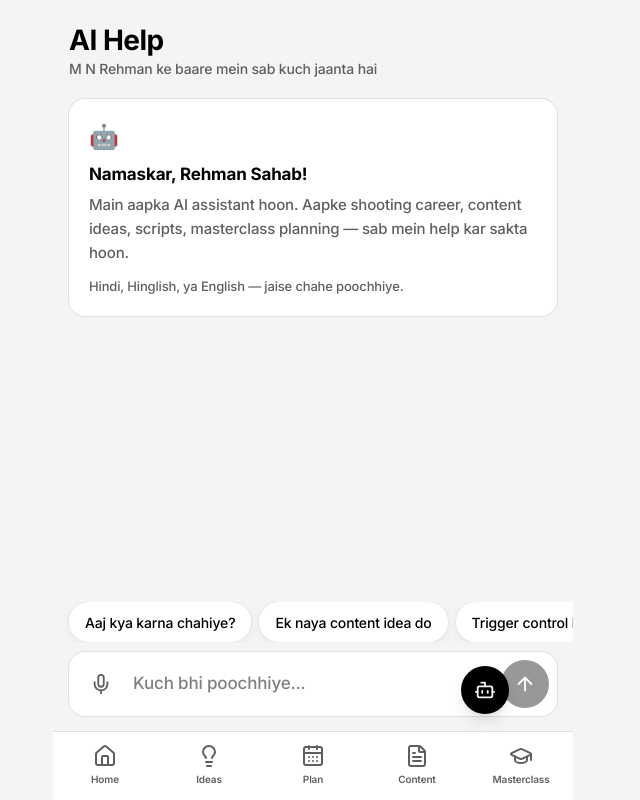
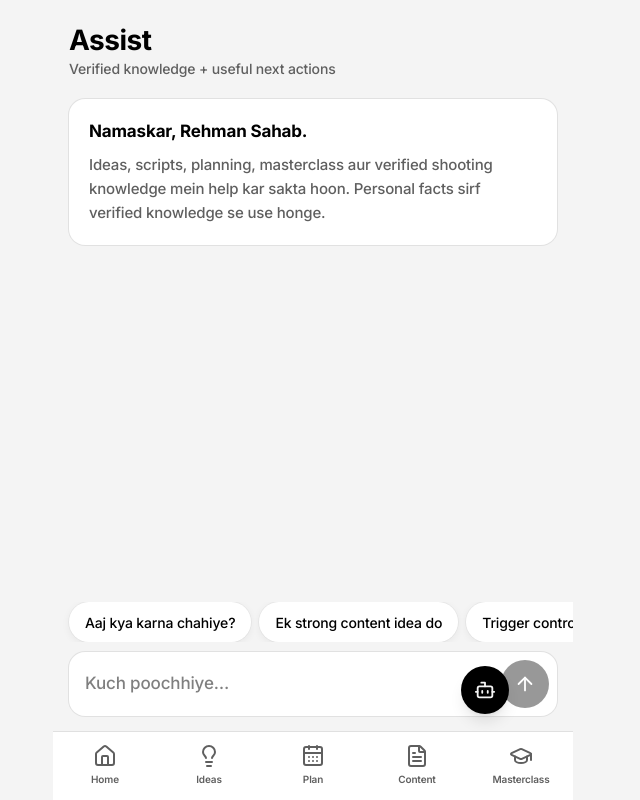
Before and after one commit to h55n/shooting-os, a Next.js app: page /assistant in a window 1280 px wide. Shown: the whole page, without its empty margins (327-967 px from the left). Built offline with nearby package versions, Linux system fonts and the light colour scheme.

Commit message:
feat: make assist contextual and action oriented

```diff
--- a/app/assistant/page.tsx
+++ b/app/assistant/page.tsx
@@ -1,208 +1,93 @@
-"use client";
+'use client';
 
-import { useEffect, useRef, useState } from "react";
-import { Mic, ArrowUp, RefreshCw } from "lucide-react";
+import { useEffect, useRef, useState } from 'react';
+import Link from 'next/link';
+import { ArrowUp, RefreshCw } from 'lucide-react';
 
-type Msg = { role: "user" | "ai"; text: string };
+type AssistAction = { type: 'navigate'; label: string; href: string };
+type Msg = { role: 'user' | 'ai'; text: string; actions?: AssistAction[] };
 
 const chips = [
-  "Aaj kya karna chahiye?",
-  "Ek naya content idea do",
-  "Trigger control ke baare mein batao",
-  "Masterclass plan kya hai?",
+  'Aaj kya karna chahiye?',
+  'Ek strong content idea do',
+  'Trigger control ke baare mein batao',
+  'Masterclass ka next step kya hai?',
 ];
 
 export default function Help() {
   const [msgs, setMsgs] = useState<Msg[]>([]);
-  const [input, setInput] = useState("");
+  const [input, setInput] = useState('');
   const [thinking, setThinking] = useState(false);
   const [error, setError] = useState<string | null>(null);
   const endRef = useRef<HTMLDivElement>(null);
-  const conversationHistory = useRef<{ role: "user" | "assistant"; content: string }[]>([]);
+  const history = useRef<{ role: 'user' | 'assistant'; content: string }[]>([]);
+  const conversationId = useRef<string | undefined>(undefined);
 
-  useEffect(() => {
-    endRef.current?.scrollIntoView({ behavior: "smooth" });
-  }, [msgs, thinking]);
+  useEffect(() => { endRef.current?.scrollIntoView({ behavior: 'smooth' }); }, [msgs, thinking]);
 
-  const send = async (text: string) => {
+  async function send(text: string) {
     const q = text.trim();
     if (!q || thinking) return;
-
-    setError(null);
-    setInput("");
-    setMsgs((m) => [...m, { role: "user", text: q }]);
-    setThinking(true);
-
-    // Add to history for context
-    conversationHistory.current.push({ role: "user", content: q });
+    setError(null); setInput(''); setThinking(true);
+    setMsgs((current) => [...current, { role: 'user', text: q }]);
+    history.current.push({ role: 'user', content: q });
 
     try {
-      const res = await fetch("/api/assistant", {
-        method: "POST",
-        headers: { "Content-Type": "application/json" },
-        body: JSON.stringify({
-          message: q,
-          conversationHistory: conversationHistory.current.slice(-8),
-        }),
+      const response = await fetch('/api/assistant', {
+        method: 'POST',
+        headers: { 'Content-Type': 'application/json' },
+        body: JSON.stringify({ message: q, conversationId: conversationId.current, conversationHistory: history.current.slice(-8) }),
       });
-
-      const data = await res.json();
-
-      if (!res.ok || !data.ok) {
-        throw new Error(data.error ?? "Server error");
+      const body = await response.json();
+      if (!response.ok || !body.ok) throw new Error(body.userMessage || 'Assist response nahi de saka.');
+      const data = body.data;
+      conversationId.current = data.conversationId;
+      history.current.push({ role: 'assistant', content: data.reply });
+      setMsgs((current) => [...current, { role: 'ai', text: data.reply, actions: data.actions }]);
+    } catch (cause) {
+      history.current.pop();
+      setMsgs((current) => current.slice(0, -1));
+      setError(cause instanceof Error ? cause.message : 'Kuch gadbad ho gayi. Dobara try karein.');
+    } finally { setThinking(false); }
   }
 
-      const reply = data.reply as string;
-      conversationHistory.current.push({ role: "assistant", content: reply });
-      setMsgs((m) => [...m, { role: "ai", text: reply }]);
-    } catch (e) {
-      const errMsg =
-        e instanceof Error && e.message.includes("fetch")
-          ? "Network error — internet check karein."
-          : "Kuch gadbad ho gayi. Dobara try karein.";
-      setError(errMsg);
-      // Remove the user message that failed
-      conversationHistory.current.pop();
-      setMsgs((m) => m.slice(0, -1));
-    } finally {
-      setThinking(false);
+  function clearChat() {
+    setMsgs([]); setError(null); setInput(''); history.current = []; conversationId.current = undefined;
   }
-  };
-
-  const clearChat = () => {
-    setMsgs([]);
-    setError(null);
-    conversationHistory.current = [];
-  };
 
   return (
-    <>
     <div className="flex min-h-[calc(100dvh-140px)] flex-col -mx-4 -mt-6 px-4 pt-6">
-        {/* Header */}
       <div className="mb-5 flex items-center justify-between">
         <div>
-            <h1 className="page-title">AI Help</h1>
-            <p className="mt-0.5 text-[14px] text-muted-foreground">
-              M N Rehman ke baare mein sab kuch jaanta hai
-            </p>
+          <h1 className="page-title">Assist</h1>
+          <p className="mt-0.5 text-[14px] text-muted-foreground">Verified knowledge + useful next actions</p>
         </div>
-          {msgs.length > 0 && (
-            <button
-              onClick={clearChat}
-              className="flex items-center gap-1.5 rounded-full bg-card px-3 py-2 text-[13px] text-muted-foreground shadow-[0_0_0_1px_rgba(0,0,0,0.08)] active:scale-95 transition-transform"
-            >
-              <RefreshCw size={13} />
-              Naya
-            </button>
-          )}
+        {msgs.length > 0 && <button onClick={clearChat} className="flex min-h-11 items-center gap-1.5 rounded-full bg-card px-3 text-[13px] text-muted-foreground shadow-[0_0_0_1px_rgba(0,0,0,0.08)]"><RefreshCw size={13} />Naya</button>}
       </div>
 
-        <div className="flex-1 space-y-4 pb-4">
-          {msgs.length === 0 && !thinking && (
-            <div className="rounded-2xl bg-card p-5 shadow-[0_0_0_1px_rgba(0,0,0,0.08)]">
-              <p className="text-[24px]">🤖</p>
-              <p className="mt-2 text-[17px] font-bold leading-snug">
-                Namaskar, Rehman Sahab!
-              </p>
-              <p className="mt-1.5 text-[15px] leading-[24px] text-muted-foreground">
-                Main aapka AI assistant hoon. Aapke shooting career, content ideas, scripts,
-                masterclass planning — sab mein help kar sakta hoon.
-              </p>
-              <p className="mt-3 text-[13px] text-muted-foreground">
-                Hindi, Hinglish, ya English — jaise chahe poochhiye.
-              </p>
+      <div className="flex-1 space-y-4 pb-36">
+        {msgs.length === 0 && !thinking && <div className="rounded-2xl bg-card p-5 shadow-[0_0_0_1px_rgba(0,0,0,0.08)]"><p className="text-[17px] font-bold">Namaskar, Rehman Sahab.</p><p className="mt-2 text-[15px] leading-6 text-muted-foreground">Ideas, scripts, planning, masterclass aur verified shooting knowledge mein help kar sakta hoon. Personal facts sirf verified knowledge se use honge.</p></div>}
+        {error && <div className="rounded-xl bg-[#FFF1F0] px-4 py-3 text-[15px] text-[#D92D20]">⚠️ {error}</div>}
+        {msgs.map((msg, index) => msg.role === 'user' ? (
+          <div key={index} className="flex justify-end"><p className="max-w-[82%] rounded-2xl bg-foreground px-4 py-3 text-[17px] leading-[26px] text-background">{msg.text}</p></div>
+        ) : (
+          <div key={index}>
+            <p className="mb-1.5 text-[12px] font-semibold text-muted-foreground">Assist</p>
+            <div className="max-w-[92%] rounded-2xl bg-card px-4 py-3 text-[17px] leading-[28px] shadow-[0_0_0_1px_rgba(0,0,0,0.08)]">{msg.text.split('\n').map((line, i) => <p key={i} className={i ? 'mt-2' : ''}>{line}</p>)}</div>
+            {msg.actions?.length ? <div className="mt-2 flex flex-wrap gap-2">{msg.actions.map((action) => <Link key={action.href} href={action.href} className="min-h-11 rounded-full bg-secondary px-4 py-3 text-[13px] font-bold">{action.label}</Link>)}</div> : null}
           </div>
-          )}
+        ))}
+        {thinking && <div className="inline-flex gap-2 rounded-2xl bg-card px-4 py-3 text-muted-foreground shadow-[0_0_0_1px_rgba(0,0,0,0.08)]"><span className="size-2 animate-bounce rounded-full bg-primary" /><span className="size-2 animate-bounce rounded-full bg-primary [animation-delay:150ms]" /><span className="size-2 animate-bounce rounded-full bg-primary [animation-delay:300ms]" /></div>}
+        <div ref={endRef} />
+      </div>
 
-          {error && (
-            <div className="rounded-xl bg-[#FFF1F0] px-4 py-3 text-[15px] text-[#D92D20]">
-              ⚠️ {error}
-            </div>
-          )}
-
-          {msgs.map((m, i) =>
-            m.role === "user" ? (
-              <div key={i} className="flex justify-end">
-                <p className="max-w-[82%] rounded-2xl bg-foreground px-4 py-3 text-[17px] leading-[26px] text-background">
-                  {m.text}
-                </p>
-              </div>
-            ) : (
-              <div key={i}>
-                <p className="mb-1.5 text-[12px] font-semibold text-muted-foreground">
-                  🤖 Shooter AI
-                </p>
-                <div className="max-w-[90%] rounded-2xl bg-card px-4 py-3 text-[17px] leading-[28px] shadow-[0_0_0_1px_rgba(0,0,0,0.08)]">
-                  {m.text.split("\n").map((line, li) => (
-                    <p key={li} className={li > 0 ? "mt-2" : ""}>
-                      {line}
-                    </p>
-                  ))}
+      <div className="fixed bottom-[calc(76px+env(safe-area-inset-bottom))] left-1/2 z-30 w-full max-w-[520px] -translate-x-1/2 bg-background px-4 pb-2 pt-2">
+        {msgs.length === 0 && <div className="no-scrollbar -mx-4 mb-2.5 flex gap-2 overflow-x-auto px-4">{chips.map((chip) => <button key={chip} onClick={() => send(chip)} className="card-surface min-h-10 shrink-0 rounded-full px-4 text-[14px]">{chip}</button>)}</div>}
+        <form onSubmit={(event) => { event.preventDefault(); void send(input); }} className="flex items-center gap-2 rounded-2xl bg-card p-2 shadow-[0_0_0_1px_rgba(0,0,0,0.08)]">
+          <input value={input} onChange={(event) => setInput(event.target.value)} placeholder="Kuch poochhiye…" className="min-h-12 flex-1 bg-transparent px-2 text-[17px] outline-none" disabled={thinking} />
+          <button type="submit" className="grid size-12 shrink-0 place-items-center rounded-full bg-primary text-primary-foreground disabled:opacity-40" disabled={!input.trim() || thinking}><ArrowUp size={22} /></button>
+        </form>
       </div>
     </div>
-            ),
-          )}
-
-          {thinking && (
-            <div>
-              <p className="mb-1.5 text-[12px] font-semibold text-muted-foreground">
-                🤖 Shooter AI
-              </p>
-              <p className="inline-flex items-center gap-2 rounded-2xl bg-card px-4 py-3 text-[16px] text-muted-foreground shadow-[0_0_0_1px_rgba(0,0,0,0.08)]">
-                <span className="size-2 animate-bounce rounded-full bg-[#0F7FFF]" style={{ animationDelay: "0ms" }} />
-                <span className="size-2 animate-bounce rounded-full bg-[#0F7FFF]" style={{ animationDelay: "150ms" }} />
-                <span className="size-2 animate-bounce rounded-full bg-[#0F7FFF]" style={{ animationDelay: "300ms" }} />
-              </p>
-            </div>
-          )}
-          <div ref={endRef} />
-        </div>
-      </div>
-
-      {/* Input bar */}
-      <div className="fixed bottom-[calc(76px+env(safe-area-inset-bottom))] left-1/2 z-30 w-full max-w-[520px] -translate-x-1/2 bg-background px-4 pb-2 pt-2">
-        {msgs.length === 0 && (
-          <div className="no-scrollbar -mx-4 mb-2.5 flex gap-2 overflow-x-auto px-4">
-            {chips.map((c) => (
-              <button
-                key={c}
-                onClick={() => send(c)}
-                className="card-surface min-h-[40px] shrink-0 rounded-full px-4 text-[14px] active:scale-95 transition-transform"
-              >
-                {c}
-              </button>
-            ))}
-          </div>
-        )}
-        <form
-          onSubmit={(e) => {
-            e.preventDefault();
-            send(input);
-          }}
-          className="flex items-center gap-2 rounded-2xl bg-card p-2 shadow-[0_0_0_1px_rgba(0,0,0,0.08)]"
-        >
-          <button
-            type="button"
-            className="grid size-[48px] shrink-0 place-items-center rounded-full text-muted-foreground"
-          >
-            <Mic size={22} />
-          </button>
-          <input
-            value={input}
-            onChange={(e) => setInput(e.target.value)}
-            placeholder="Kuch bhi poochhiye..."
-            className="min-h-[48px] flex-1 bg-transparent text-[17px] outline-none"
-            disabled={thinking}
-          />
-          <button
-            type="submit"
-            className="grid size-[48px] shrink-0 place-items-center rounded-full bg-primary text-primary-foreground disabled:opacity-40 transition-transform active:scale-95"
-            disabled={!input.trim() || thinking}
-          >
-            <ArrowUp size={22} />
-          </button>
-        </form>
-      </div>
-    </>
   );
 }
```
Lines whose indentation alone changed are shown as unchanged.
